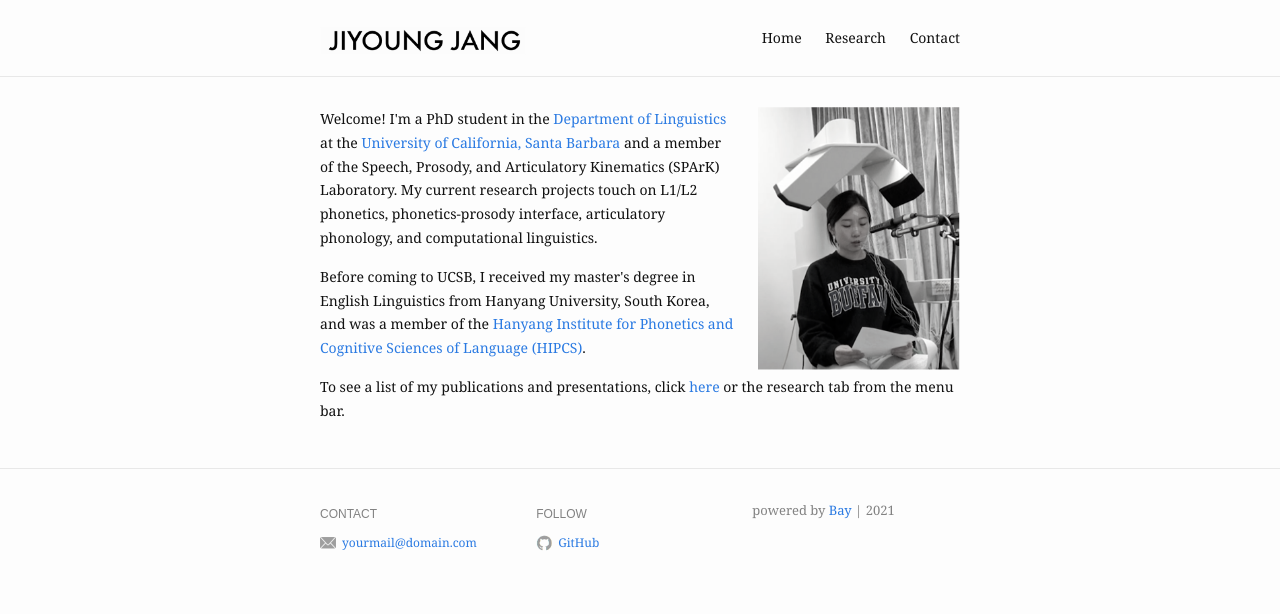
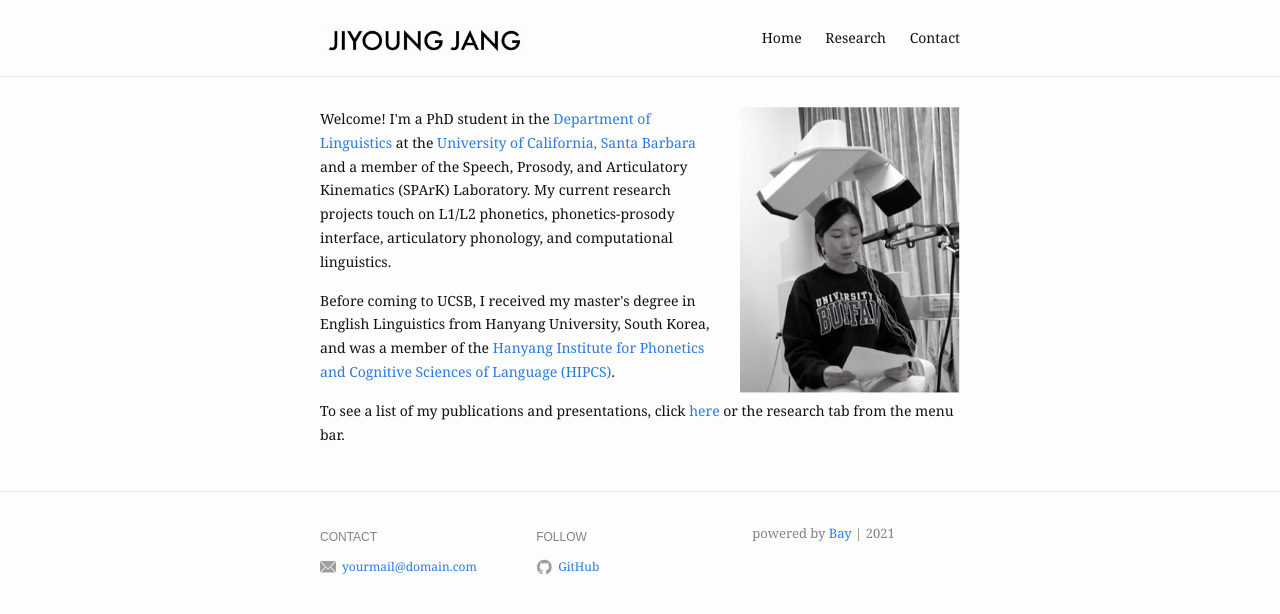
Before and after one commit to jiyoungj/jiyoungj.github.io, a Jekyll site: the page built from index.md, in a window 1280 px wide. Shown: the top 614 px of the page. Built offline with Jekyll 4.4.1, drawn with Linux system fonts in a browser that asks for light colours.

Commit message:
Update _site.scss

```diff
--- a/_sass/_site.scss
+++ b/_sass/_site.scss
@@ -1,6 +1,6 @@
 .profile-pic {
   float: right;
-  width: 202px;
+  width: 220px;
   /* border: #ccc 1px solid; */
   margin-left: 20px;
 
```
